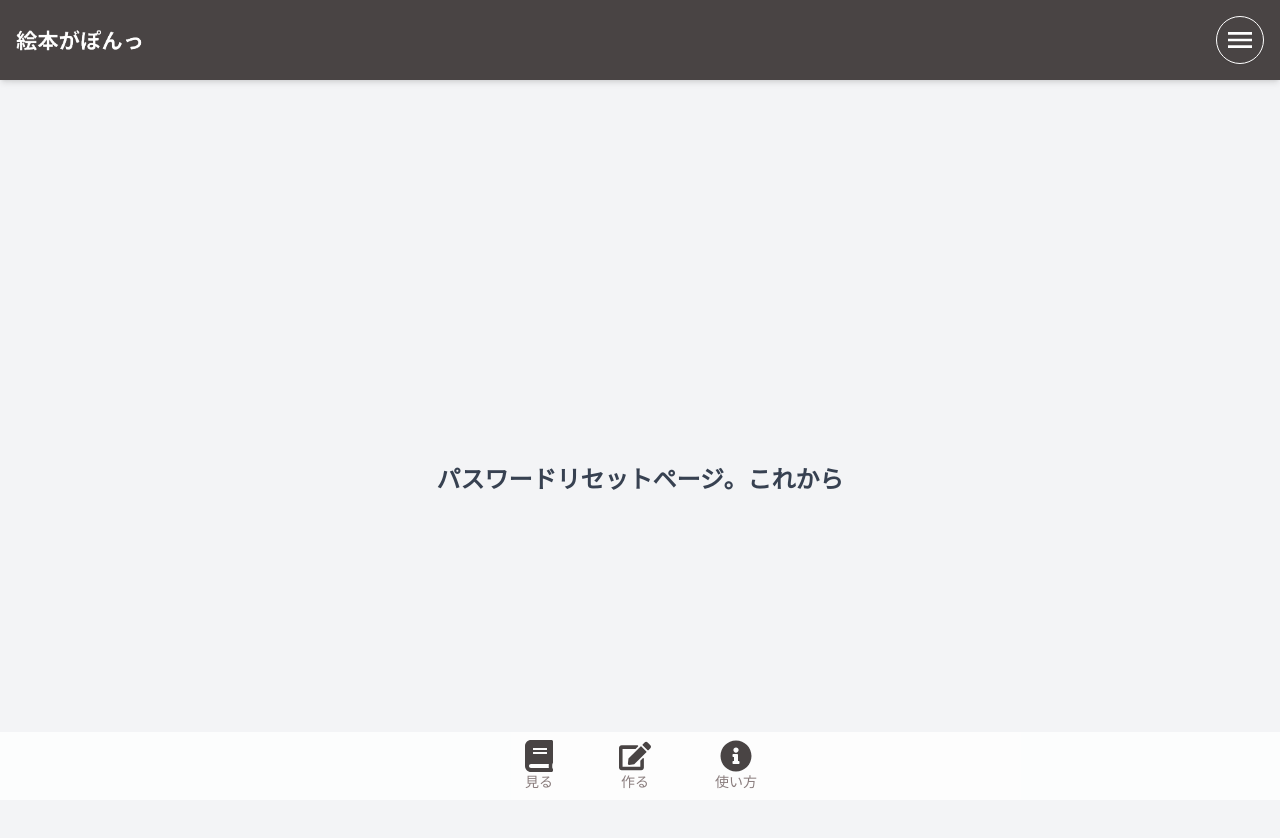
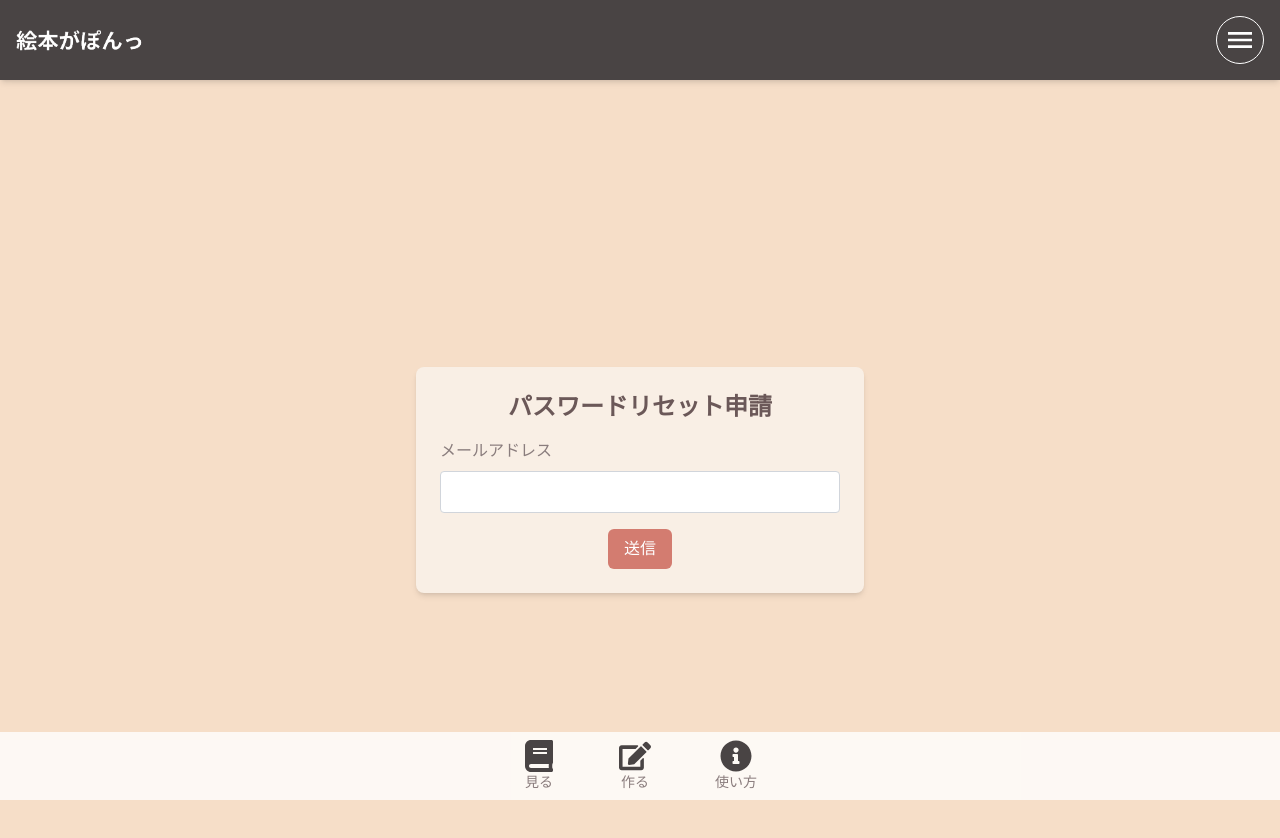
Before and after one commit to erika-to-omochi/make_picture_book, a Next.js app in the folder front/: page /forgot-password in a window 1280 px wide. Shown: the top 838 px of the page. Built offline with nearby package versions, Linux system fonts and the light colour scheme; no server answers.

Commit message:
パスワードリセット申請ページ作成

```diff
--- a/front/src/app/forgot-password/page.jsx
+++ b/front/src/app/forgot-password/page.jsx
@@ -1,7 +1,61 @@
-export default function LoginPage() {
+"use client";
+import { useState } from "react";
+import axiosInstance from '../../api/axios';
+
+export default function ForgotPasswordPage() {
+  const [email, setEmail] = useState("");
+  const [message, setMessage] = useState("");
+
+  const handleSubmit = async (e) => {
+    e.preventDefault();
+    setMessage("");
+
+    try {
+      const response = await axiosInstance.post(`/api/v1/auth/password`, {
+        user: { email },
+      });
+
+      if (response.status === 200) {
+        setMessage("パスワード再設定用のメールを送信しました。メールを確認してください。");
+        setEmail("");
+      }
+    } catch (error) {
+      console.error("エラーが発生しました:", error);
+        // サーバーエラーがあれば表示
+        if (error.response && error.response.data && error.response.data.error) {
+          setMessage("エラー: " + error.response.data.error);
+        } else {
+          setMessage("リクエストに失敗しました。もう一度お試しください。");
+        }
+      }
+    };
+
   return (
-    <div className="flex items-center justify-center min-h-screen bg-gray-100">
-      <h1 className="text-2xl font-bold text-gray-700">パスワードリセットページ。これから</h1>
+    <div className="min-h-screen flex flex-col items-center justify-center">
+      <form onSubmit={handleSubmit} className="max-w-md w-full bg-customBackground p-6 rounded-lg shadow-md">
+        <div className="flex justify-center">
+        <h1 className="text-2xl text-heading font-bold mb-4">パスワードリセット申請</h1>
+        </div>
+        <div className="mb-4">
+          <label className="block text-bodyText mb-2">メールアドレス</label>
+          <input
+            type="email"
+            value={email}
+            onChange={(e) => setEmail(e.target.value)}
+            className="w-full p-2 border border-gray-300 rounded"
+            required
+          />
+        </div>
+        <div className="flex justify-center">
+          <button
+            type="submit"
+            className="bg-customButton text-white px-4 py-2 rounded-md hover:bg-opacity-80"
+          >
+            送信
+          </button>
+        </div>
+        {message && <p className="mt-4 text-sm text-gray-700">{message}</p>}
+      </form>
     </div>
   );
 }
--- /dev/null
+++ b/front/src/app/reset-password/page.jsx
@@ -0,0 +1,80 @@
+"use client";
+import { useState } from "react";
+import { useRouter } from "next/navigation";
+
+export default function ResetPasswordPage({ searchParams }) {
+  const [password, setPassword] = useState("");
+  const [passwordConfirmation, setPasswordConfirmation] = useState("");
+  const [message, setMessage] = useState("");
+  const router = useRouter();
+
+  const token = searchParams.token;
+  const email = searchParams.email;
+
+  const handleSubmit = async (e) => {
+    e.preventDefault();
+    setMessage("");
+
+    try {
+      const response = await fetch(`${process.env.NEXT_PUBLIC_API_BASE_URL}/users/password`, {
+        method: "PUT",
+        headers: {
+          "Content-Type": "application/json",
+        },
+        body: JSON.stringify({
+          user: {
+            reset_password_token: token,
+            password: password,
+            password_confirmation: passwordConfirmation,
+          },
+        }),
+      });
+
+      if (response.ok) {
+        alert("パスワードがリセットされました。ログインしてください。");
+        router.push("/login");
+      } else {
+        const errorData = await response.json();
+        setMessage("エラー: " + errorData.error);
+      }
+    } catch (error) {
+      console.error("エラーが発生しました:", error);
+      setMessage("リクエストに失敗しました。");
+    }
+  };
+
+  return (
+    <div className="flex items-center justify-center min-h-screen bg-gray-100">
+      <form onSubmit={handleSubmit} className="bg-white p-6 rounded shadow-md">
+        <h1 className="text-2xl font-bold mb-4">新しいパスワードの設定</h1>
+        <div className="mb-4">
+          <label className="block text-sm font-bold mb-2">新しいパスワード</label>
+          <input
+            type="password"
+            value={password}
+            onChange={(e) => setPassword(e.target.value)}
+            className="w-full p-2 border border-gray-300 rounded"
+            required
+          />
+        </div>
+        <div className="mb-4">
+          <label className="block text-sm font-bold mb-2">パスワード確認</label>
+          <input
+            type="password"
+            value={passwordConfirmation}
+            onChange={(e) => setPasswordConfirmation(e.target.value)}
+            className="w-full p-2 border border-gray-300 rounded"
+            required
+          />
+        </div>
+        <button
+          type="submit"
+          className="bg-blue-500 text-white px-4 py-2 rounded hover:bg-blue-600"
+        >
+          パスワードをリセット
+        </button>
+        {message && <p className="mt-4 text-sm text-red-500">{message}</p>}
+      </form>
+    </div>
+  );
+}
```
